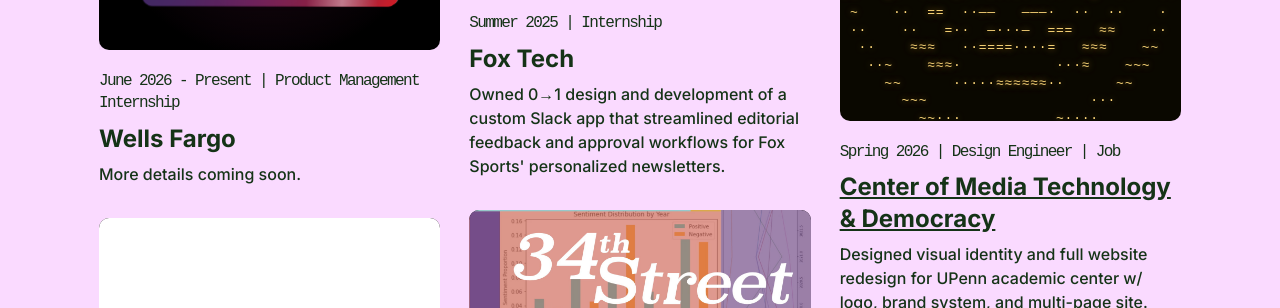
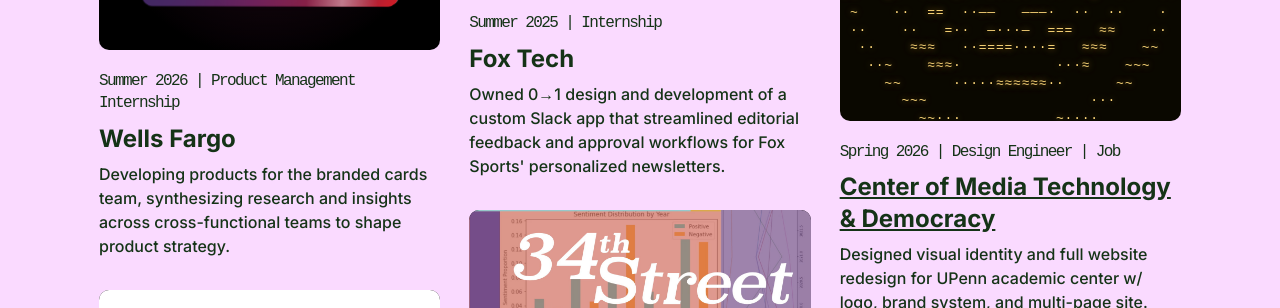
Before and after one commit to fiherzog/portfolio, a React (Vite) app: page /#/work in a window 1280 px wide. Shown: the part 437-745 px from the top of the page. Built offline with nearby package versions, Linux system fonts and the light colour scheme; a web font is replaced by a local one.

Commit message:
Update Wells Fargo card copy
- Simplify date range to 'Summer 2026'
- Replace placeholder description with real copy about the branded cards
  team and cross-functional research synthesis

```diff
--- a/src/Work.jsx
+++ b/src/Work.jsx
@@ -89,9 +89,9 @@
         <div className="work-col">
           <ProjectCard
             customImage={<WellsFargoCard height={250} />}
-            meta="June 2026 - Present | Product Management Internship"
+            meta="Summer 2026 | Product Management Internship"
             title="Wells Fargo"
-            description="More details coming soon."
+            description="Developing products for the branded cards team, synthesizing research and insights across cross-functional teams to shape product strategy."
           />
           <ProjectCard
             image={imgTechnicalLy}
```
